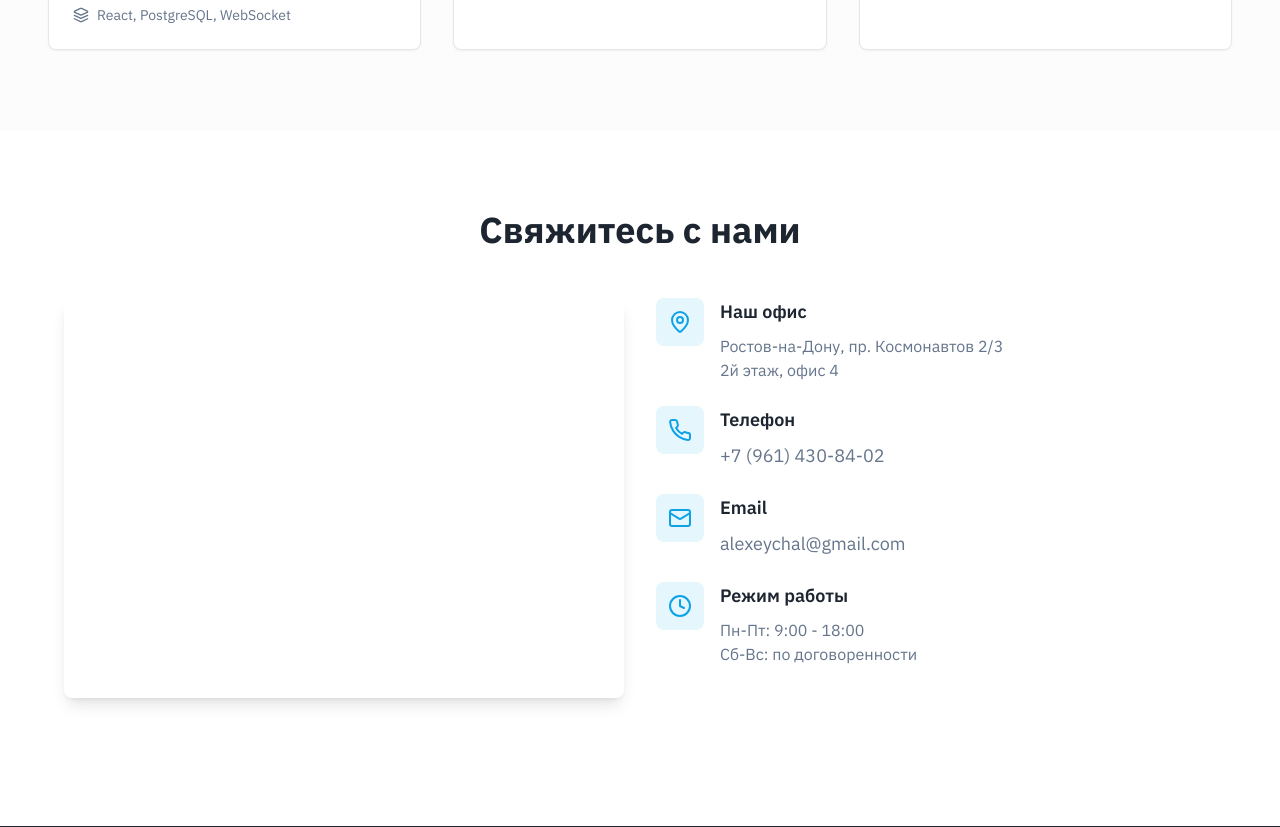
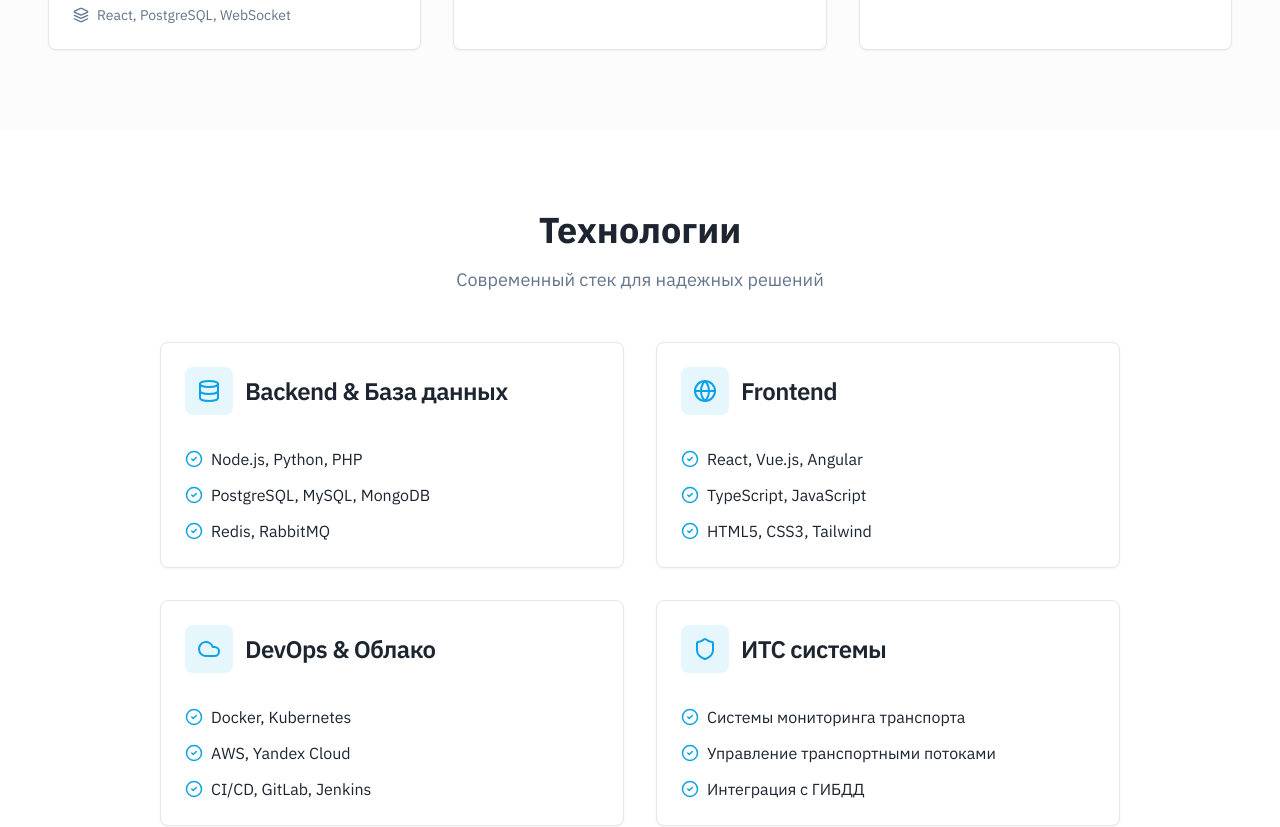
Before and after one commit to pr-poehali-dev/smart-transport-system, a React (Vite) app: page / in a window 1280 px wide. Shown: the part 2160-2987 px from the top of the page. Built offline with nearby package versions, Linux system fonts and the light colour scheme.

Commit message:
Добавить простой ответ

```diff
--- a/src/pages/Index.tsx
+++ b/src/pages/Index.tsx
@@ -198,6 +198,123 @@ E-mail: alexeychal@gmail.com
         </div>
       </section>
 
+      <section id="technologies" className="py-20 px-4">
+        <div className="container mx-auto max-w-5xl">
+          <h2 className="text-4xl font-bold text-center mb-4">Технологии</h2>
+          <p className="text-center text-muted-foreground mb-12 text-lg">Современный стек для надежных решений</p>
+
+          <div className="grid md:grid-cols-2 gap-8">
+            <Card>
+              <CardHeader>
+                <div className="flex items-center gap-3 mb-2">
+                  <div className="w-12 h-12 bg-primary/10 rounded-lg flex items-center justify-center">
+                    <Icon name="Database" className="text-primary" size={24} />
+                  </div>
+                  <CardTitle>Backend & База данных</CardTitle>
+                </div>
+              </CardHeader>
+              <CardContent>
+                <div className="space-y-3">
+                  <div className="flex items-center gap-2">
+                    <Icon name="CheckCircle2" className="text-primary" size={18} />
+                    <span>Node.js, Python, PHP</span>
+                  </div>
+                  <div className="flex items-center gap-2">
+                    <Icon name="CheckCircle2" className="text-primary" size={18} />
+                    <span>PostgreSQL, MySQL, MongoDB</span>
+                  </div>
+                  <div className="flex items-center gap-2">
+                    <Icon name="CheckCircle2" className="text-primary" size={18} />
+                    <span>Redis, RabbitMQ</span>
+                  </div>
+                </div>
+              </CardContent>
+            </Card>
+
+            <Card>
+              <CardHeader>
+                <div className="flex items-center gap-3 mb-2">
+                  <div className="w-12 h-12 bg-primary/10 rounded-lg flex items-center justify-center">
+                    <Icon name="Globe" className="text-primary" size={24} />
+                  </div>
+                  <CardTitle>Frontend</CardTitle>
+                </div>
+              </CardHeader>
+              <CardContent>
+                <div className="space-y-3">
+                  <div className="flex items-center gap-2">
+                    <Icon name="CheckCircle2" className="text-primary" size={18} />
+                    <span>React, Vue.js, Angular</span>
+                  </div>
+                  <div className="flex items-center gap-2">
+                    <Icon name="CheckCircle2" className="text-primary" size={18} />
+                    <span>TypeScript, JavaScript</span>
+                  </div>
+                  <div className="flex items-center gap-2">
+                    <Icon name="CheckCircle2" className="text-primary" size={18} />
+                    <span>HTML5, CSS3, Tailwind</span>
+                  </div>
+                </div>
+              </CardContent>
+            </Card>
+
+            <Card>
+              <CardHeader>
+                <div className="flex items-center gap-3 mb-2">
+                  <div className="w-12 h-12 bg-primary/10 rounded-lg flex items-center justify-center">
+                    <Icon name="Cloud" className="text-primary" size={24} />
+                  </div>
+                  <CardTitle>DevOps & Облако</CardTitle>
+                </div>
+              </CardHeader>
+              <CardContent>
+                <div className="space-y-3">
+                  <div className="flex items-center gap-2">
+                    <Icon name="CheckCircle2" className="text-primary" size={18} />
+                    <span>Docker, Kubernetes</span>
+                  </div>
+                  <div className="flex items-center gap-2">
+                    <Icon name="CheckCircle2" className="text-primary" size={18} />
+                    <span>AWS, Yandex Cloud</span>
+                  </div>
+                  <div className="flex items-center gap-2">
+                    <Icon name="CheckCircle2" className="text-primary" size={18} />
+                    <span>CI/CD, GitLab, Jenkins</span>
+                  </div>
+                </div>
+              </CardContent>
+            </Card>
+
+            <Card>
+              <CardHeader>
+                <div className="flex items-center gap-3 mb-2">
+                  <div className="w-12 h-12 bg-primary/10 rounded-lg flex items-center justify-center">
+                    <Icon name="Shield" className="text-primary" size={24} />
+                  </div>
+                  <CardTitle>ИТС системы</CardTitle>
+                </div>
+              </CardHeader>
+              <CardContent>
+                <div className="space-y-3">
+                  <div className="flex items-center gap-2">
+                    <Icon name="CheckCircle2" className="text-primary" size={18} />
+                    <span>Системы мониторинга транспорта</span>
+                  </div>
+                  <div className="flex items-center gap-2">
+                    <Icon name="CheckCircle2" className="text-primary" size={18} />
+                    <span>Управление транспортными потоками</span>
+                  </div>
+                  <div className="flex items-center gap-2">
+                    <Icon name="CheckCircle2" className="text-primary" size={18} />
+                    <span>Интеграция с ГИБДД</span>
+                  </div>
+                </div>
+              </CardContent>
+            </Card>
+          </div>
+        </div>
+      </section>
+
       <section id="contacts" className="py-20 px-4">
         <div className="container mx-auto">
           <h2 className="text-4xl font-bold text-center mb-12">Свяжитесь с нами</h2>
```
